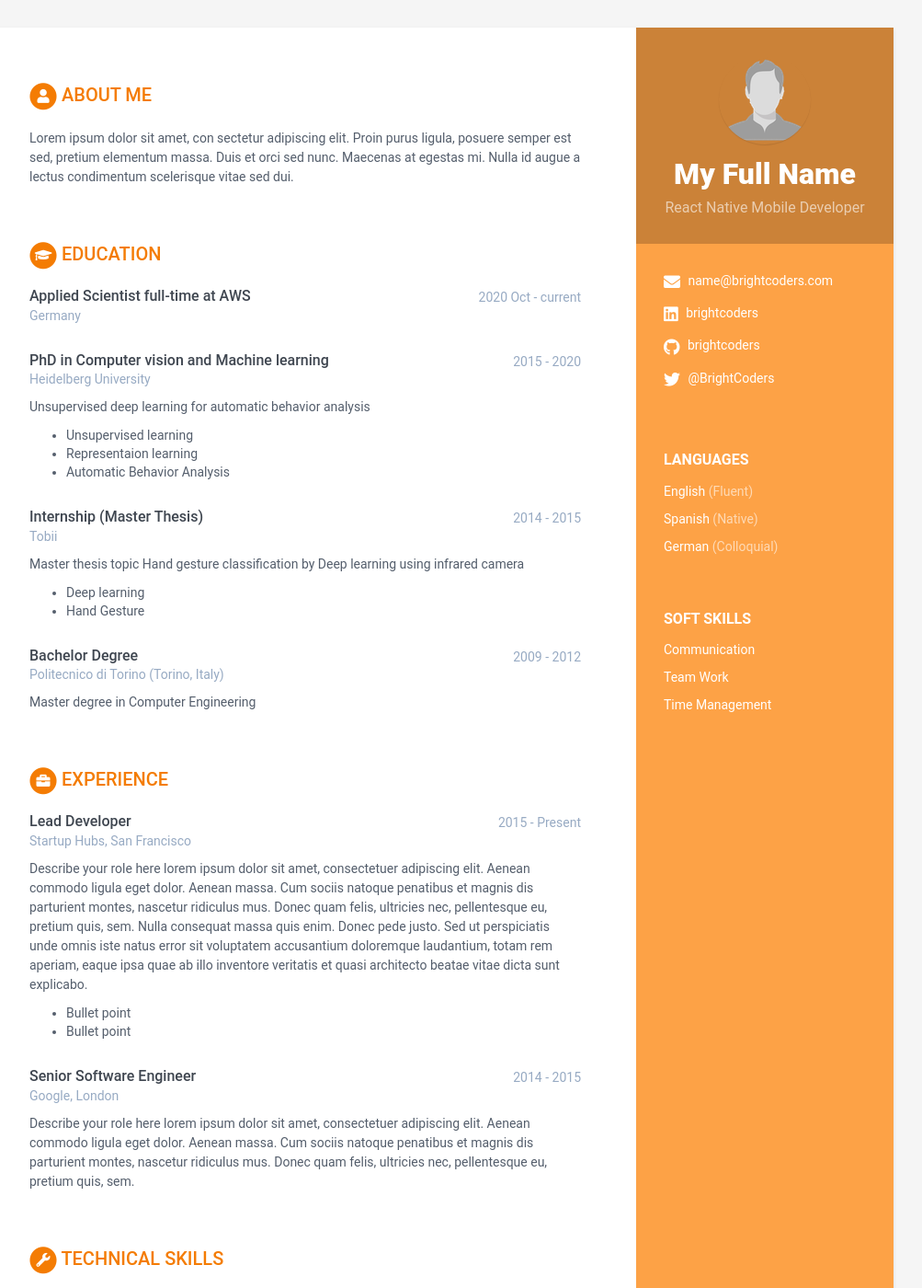
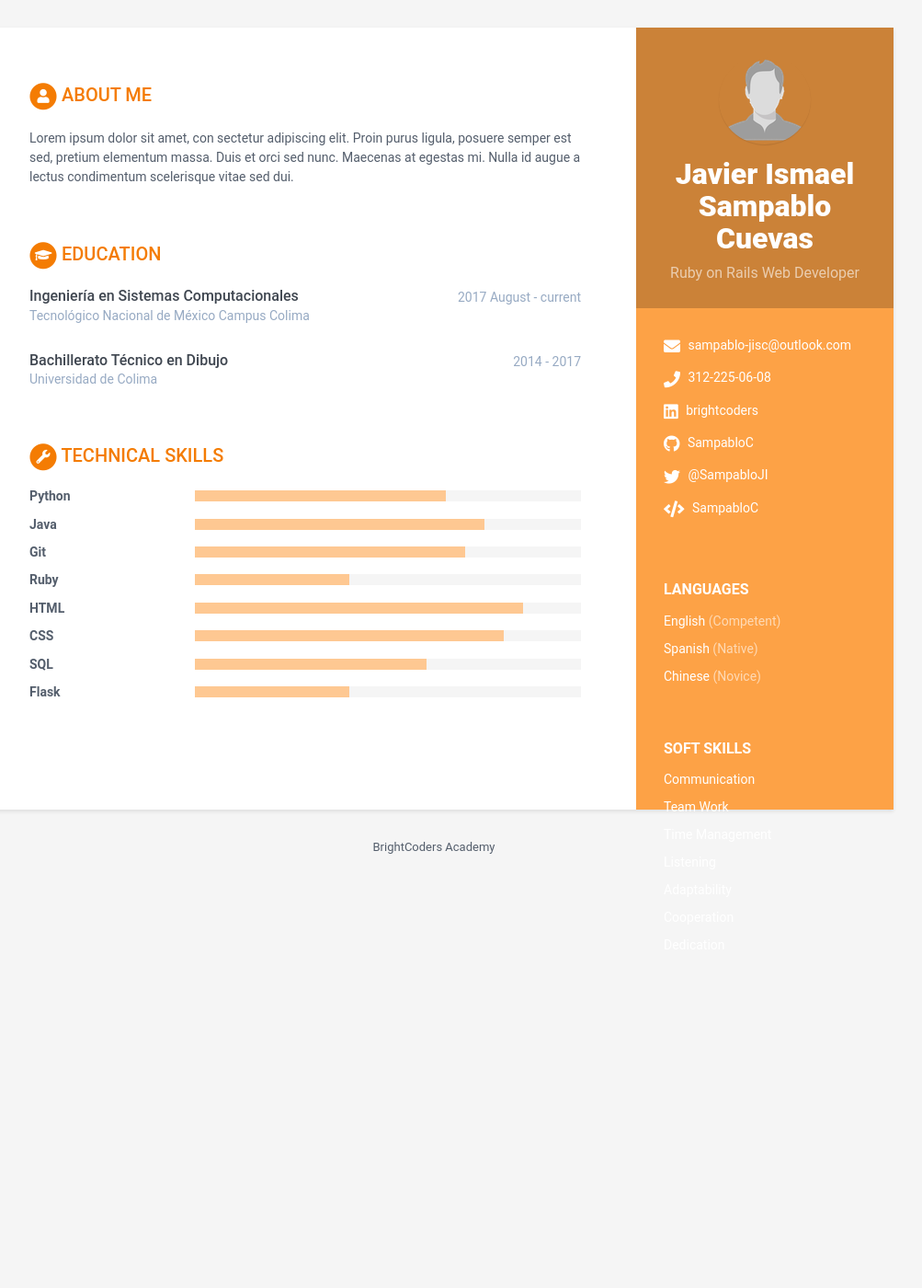
Before and after one commit to SampabloC/SampabloC, a Jekyll site: the page built from index.html, in a window 1280 px wide and 1400 px high. Shown: the whole window at 92% size, without its empty margins (168-1171 px from the left). Built offline with Jekyll 4.4.1, drawn with Linux system fonts in a browser that asks for light colours; some of the changed text lies outside the part shown.

Commit message:
Primera actualización de datos
Se actualizaron varios campos dentro del mismo formato

```diff
--- a/_data/data.yml
+++ b/_data/data.yml
@@ -7,33 +7,34 @@ sidebar:
   education: False # NO MODIFICAR
 
   # Profile information
-  name: My Full Name # Nombre completo
-  tagline: React Native Mobile Developer # React Native Mobile Developer ó Ruby on Rails Web Developer Según sea el caso
+  name: Javier Ismael Sampablo Cuevas # Nombre completo
+  tagline: Ruby on Rails Web Developer # React Native Mobile Developer ó Ruby on Rails Web Developer Según sea el caso
   avatar: profile.png # Colocar una imagen con tu foto de 100x100 pixels dentro de /assets/images
 
   # Actualiza tus datos de contacto
-  email: name@brightcoders.com
-  phone:
-  website: # No agregar http://
+  email: sampablo-jisc@outlook.com
+  phone: 312-225-06-08
+#  website: # No agregar http://
   linkedin: brightcoders
-  github: brightcoders
-  gitlab:
-  bitbucket:
-  twitter: '@BrightCoders'
-  stack-overflow: # Number/Username, e.g. 123456/alandoe
-  codewars:
-  goodreads: # Number-Username, e.g. 123456-alandoe
+  github: SampabloC
+#  gitlab:
+#  bitbucket:
+  twitter: '@SampabloJI'
+#  stack-overflow: # Number/Username, e.g. 123456/alandoe
+  codewars: SampabloC
+#  goodreads: # Number-Username, e.g. 123456-alandoe
 
   # Actualiza según los idiomas y nieles que tienes. Agrega o Elimina según sea necesario.
   languages:
     - idiom: English
-      level: Fluent # Utiliza el resultado de tu examen oficial, o el nivel de acuerdo al modelo Dreyfus
+      level: Competent # Utiliza el resultado de tu examen oficial, o el nivel de acuerdo al modelo Dreyfus
 
     - idiom: Spanish
       level: Native # Utiliza el resultado de tu examen oficial, o el nivel de acuerdo al modelo Dreyfus
 
-    - idiom: German
-      level: Colloquial
+    - idiom: Chinese
+      level: Novice
+
 
   # Registra aquí tus soft skills. Agrega o elimina según sea necesario
   interests:
@@ -46,6 +47,18 @@ sidebar:
     - item: Time Management
       link: # dejar en blanco
 
+    - item: Listening
+      link:
+
+    - item: Adaptability
+      link:
+
+    - item: Cooperation
+      link:
+
+    - item: Dedication
+      link:
+
 # Registra aquí un resumen de tu perfil
 career-profile:
   title: About Me # NO MODIFICAR
@@ -54,63 +67,63 @@ career-profile:
 
 # Registra aquí tus estudios. Agrega o elimina según sea necesario
 educationcomplete:
-  - degree: Applied Scientist full-time at AWS
-    university: Germany
-    time: 2020 Oct - current
+  - degree: Ingeniería en Sistemas Computacionales
+    university: Tecnológico Nacional de México Campus Colima
+    time: 2017 August - current
     details: |
 
-  - degree: PhD in Computer vision and Machine learning
-    university: Heidelberg University
-    time: 2015 - 2020
+  - degree: Bachillerato Técnico en Dibujo
+    university: Universidad de Colima
+    time: 2014 - 2017
     details: |
-      Unsupervised deep learning for automatic behavior analysis
+#      Unsupervised deep learning for automatic behavior analysis
 
-        - Unsupervised learning
-        - Representaion learning
-        - Automatic Behavior Analysis
+#        - Unsupervised learning
+#        - Representaion learning
+#       - Automatic Behavior Analysis
 
-  - degree: Internship (Master Thesis)
-    university: Tobii
-    time: 2014 - 2015
-    details: |
-      Master thesis topic Hand gesture classification by Deep learning using infrared camera
+#  - degree: Internship (Master Thesis)
+#    university: Tobii
+#    time: 2014 - 2015
+#    details: |
+#      Master thesis topic Hand gesture classification by Deep learning using infrared camera
 
-        - Deep learning
-        - Hand Gesture
+#        - Deep learning
+#        - Hand Gesture
 
-  - degree: Bachelor Degree
-    university: Politecnico di Torino (Torino, Italy)
-    time: 2009 - 2012
-    details: |
-      Master degree in Computer Engineering
+#  - degree: Bachelor Degree
+#    university: Politecnico di Torino (Torino, Italy)
+#    time: 2009 - 2012
+#    details: |
+#      Master degree in Computer Engineering
 
 # Registra aquí tu experiencia. Agrega o elimina según sea necesario
-experiences:
-  - role: Lead Developer
-    time: 2015 - Present
-    company: Startup Hubs, San Francisco
-    details: |
-      Describe your role here lorem ipsum dolor sit amet, consectetuer
-      adipiscing elit. Aenean commodo ligula eget dolor. Aenean massa.
-      Cum sociis natoque penatibus et magnis dis parturient montes,
-      nascetur ridiculus mus. Donec quam felis, ultricies nec,
-      pellentesque eu, pretium quis, sem. Nulla consequat massa quis
-      enim. Donec pede justo. Sed ut perspiciatis unde omnis iste natus
-      error sit voluptatem accusantium doloremque laudantium, totam rem
-      aperiam, eaque ipsa quae ab illo inventore veritatis et quasi
-      architecto beatae vitae dicta sunt explicabo.
-        - Bullet point
-        - Bullet point
+#experiences:
+#  - role: Lead Developer
+#    time: 2015 - Present
+#    company: Startup Hubs, San Francisco
+#    details: |
+#      Describe your role here lorem ipsum dolor sit amet, consectetuer
+#      adipiscing elit. Aenean commodo ligula eget dolor. Aenean massa.
+#      Cum sociis natoque penatibus et magnis dis parturient montes,
+#      nascetur ridiculus mus. Donec quam felis, ultricies nec,
+#      pellentesque eu, pretium quis, sem. Nulla consequat massa quis
+#      enim. Donec pede justo. Sed ut perspiciatis unde omnis iste natus
+#      error sit voluptatem accusantium doloremque laudantium, totam rem
+#      aperiam, eaque ipsa quae ab illo inventore veritatis et quasi
+#      architecto beatae vitae dicta sunt explicabo.
+#        - Bullet point
+#        - Bullet point
 
-  - role: Senior Software Engineer
-    time: 2014 - 2015
-    company: Google, London
-    details: |
-      Describe your role here lorem ipsum dolor sit amet, consectetuer
-      adipiscing elit. Aenean commodo ligula eget dolor. Aenean massa.
-      Cum sociis natoque penatibus et magnis dis parturient montes,
-      nascetur ridiculus mus. Donec quam felis, ultricies nec,
-      pellentesque eu, pretium quis, sem.
+#  - role: Senior Software Engineer
+#    time: 2014 - 2015
+#    company: Google, London
+#    details: |
+#      Describe your role here lorem ipsum dolor sit amet, consectetuer
+#      adipiscing elit. Aenean commodo ligula eget dolor. Aenean massa.
+#      Cum sociis natoque penatibus et magnis dis parturient montes,
+#      nascetur ridiculus mus. Donec quam felis, ultricies nec,
+#      pellentesque eu, pretium quis, sem.
 
 # Registra aquí tus habilidades técnicas, para level utiliza:
 # 20% para Novice
@@ -123,21 +136,27 @@ skills:
 
   toolset:
     - name: Python
-      level: 20%
+      level: 65%
 
-    - name: PyTorch
+    - name: Java
+      level: 75%
+
+    - name: Git
+      level: 70%
+
+    - name: Ruby
       level: 40%
 
-    - name: Tensorflow
+    - name: HTML
+      level: 85%
+
+    - name: CSS
+      level: 80%
+
+    - name: SQL
       level: 60%
 
-    - name: Caffe
-      level: 80%
-
-    - name: Matlab
-      level: 100%
-
-    - name: C/C++
+    - name: Flask
       level: 40%
 
 # NO MODIFICAR
```
